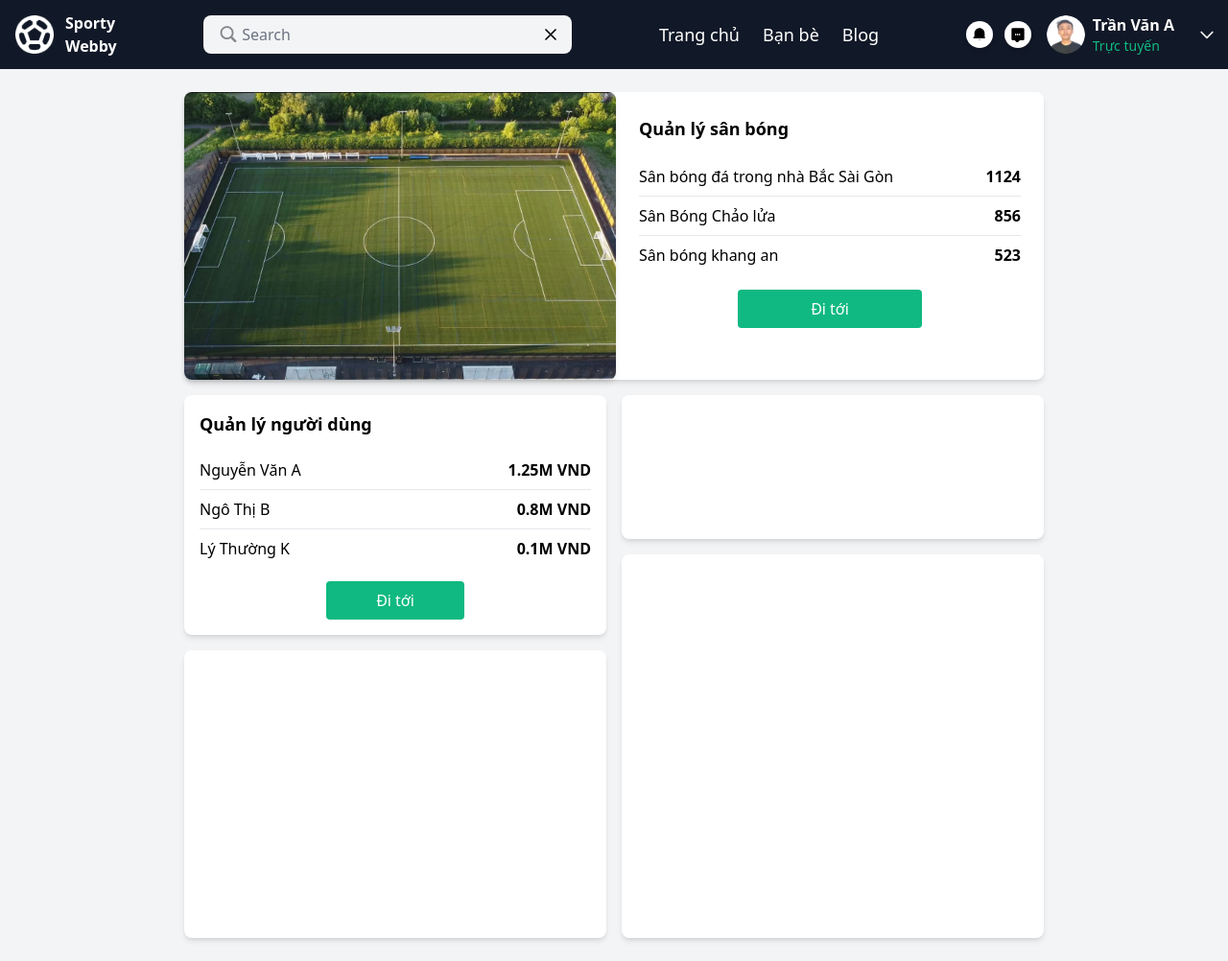
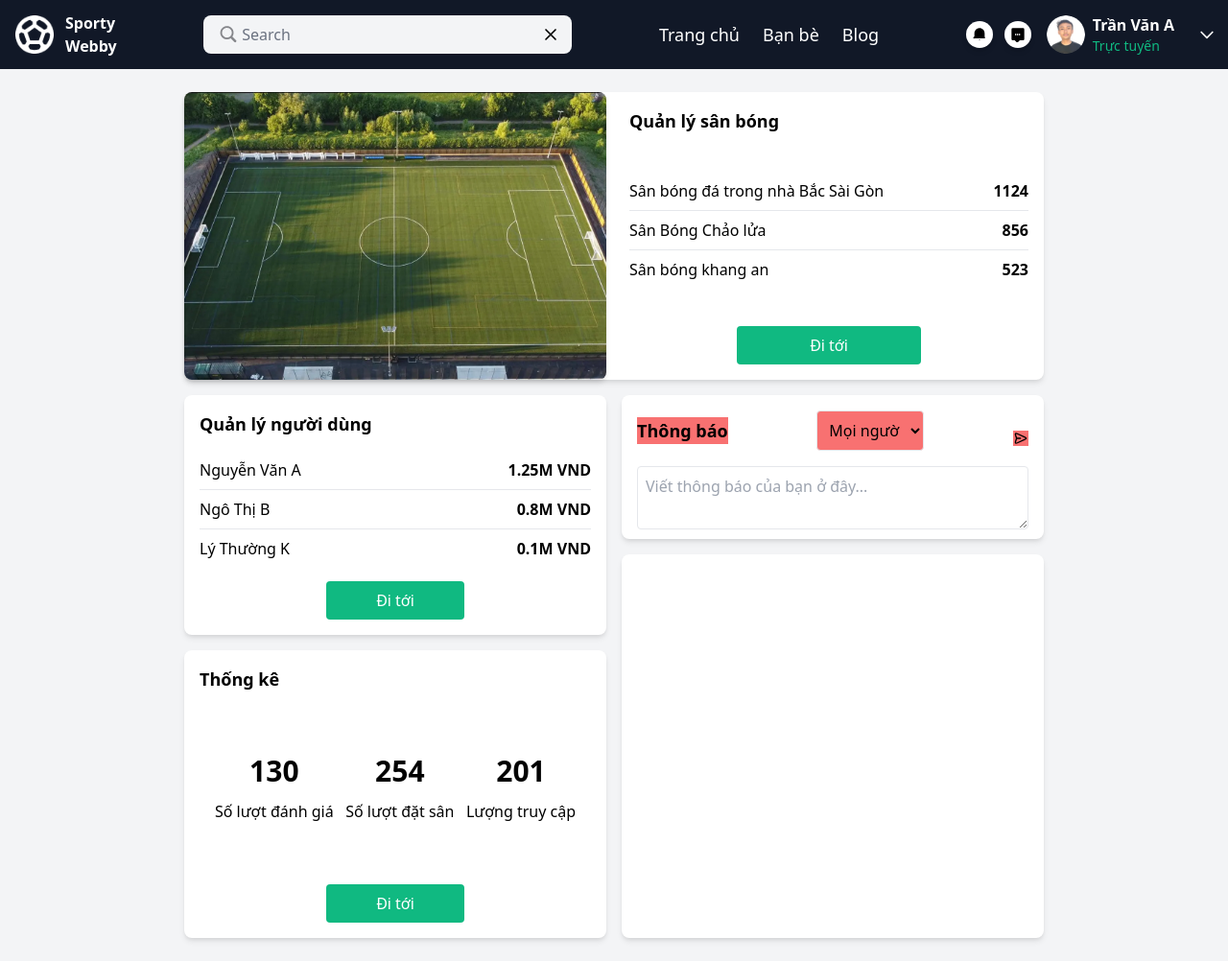
Before and after one commit to anhkhoa2174/Integration-Project, a Flask app: page /dashboard in a window 1280 px wide. Shown: the whole page at 96% size. Run offline with Flask 3, Linux system fonts and the light colour scheme; some libraries are stand-ins or nearby versions.

Commit message:
update dashboard

```diff
--- a/react-webpack/public/backend/templates/administrator/dashboard.html
+++ b/react-webpack/public/backend/templates/administrator/dashboard.html
@@ -27,7 +27,7 @@
         <div class="flex flex-col gap-4">
           <div class="flex rounded-lg shadow-md bg-white" style="height: 300px">
             <!-- Field Image -->
-            <div class="flex" style="width: 450px">
+            <div class="flex w-1/2 pr-2">
               <img
                 src="{{ url_for('static', filename='images/administrator/football_field.png') }}"
                 alt="Soccer Field"
@@ -35,8 +35,8 @@
               />
             </div>
             <!-- Field Management -->
-            <div class="flex-1 p-6">
-              <h2 class="text-lg font-semibold mb-4">Quản lý sân bóng</h2>
+            <div class="flex-1 flex flex-col justify-between p-4">
+              <h2 class="text-lg font-semibold">Quản lý sân bóng</h2>
               <ul>
                 <li class="flex justify-between py-2 border-b">
                   <span>Sân bóng đá trong nhà Bắc Sài Gòn</span>
@@ -52,7 +52,7 @@
                 </li>
               </ul>
               <button
-                class="mt-4 w-48 bg-green-500 text-white py-2 rounded hover:bg-green-600 mx-auto block"
+                class="w-48 bg-green-500 text-white py-2 rounded hover:bg-green-600 mx-auto block"
               >
                 Đi tới
               </button>
@@ -63,7 +63,7 @@
             <div class="flex flex-col w-1/2 gap-4 bg-gray-100">
               <!-- User Management -->
               <div
-                class="flex flex-col p-4 rounded-lg shadow-md bg-white justify-between"
+                class="flex flex-col justify-between p-4 rounded-lg shadow-md bg-white"
                 style="height: 250px"
               >
                 <h2 class="text-lg font-semibold">Quản lý người dùng</h2>
@@ -90,20 +90,64 @@
 
               <!-- Statistic -->
               <div
-                class="p-4 rounded-lg shadow-md bg-white"
+                class="flex flex-col justify-between p-4 rounded-lg shadow-md bg-white"
                 style="height: 300px"
-              ></div>
+              >
+                <h2 class="text-lg font-semibold">Thống kê</h2>
+                <div class="flex flex-row justify-between w-full px-4">
+                  <div class="flex flex-col items-center">
+                    <span class="font-bold text-3xl mb-3">130</span>
+                    <span>Số lượt đánh giá</span>
+                  </div>
+                  <div class="flex flex-col items-center">
+                    <span class="font-bold text-3xl mb-3">254</span>
+                    <span>Số lượt đặt sân</span>
+                  </div>
+                  <div class="flex flex-col items-center">
+                    <span class="font-bold text-3xl mb-3">201</span>
+                    <span>Lượng truy cập</span>
+                  </div>
+                </div>
+                <button
+                  class="w-36 bg-green-500 text-white py-2 rounded hover:bg-green-600 mx-auto block"
+                >
+                  Đi tới
+                </button>
+              </div>
             </div>
 
             <!-- Right Section -->
             <div class="flex flex-col w-1/2 gap-4 bg-gray-100">
-              <!-- -->
+              <!-- Notification -->
               <div
                 class="p-4 rounded-lg shadow-md bg-white"
                 style="height: 150px"
-              ></div>
+              >
+                <div class="flex flex-row justify-between items-center">
+                  <h2 class="text-lg font-semibold mb-4 bg-red-400">
+                    Thông báo
+                  </h2>
+                  <select class="w-28 p-2 border rounded mb-4 bg-red-400">
+                    <option>Mọi người</option>
+                    <option>Người chơi</option>
+                    <option>Chủ sân</option>
+                    <option>Quản trị viên</option>
+                  </select>
+                  <div class="icon w-4 h-4 bg-red-400">
+                    <img
+                      src="{{ url_for('static', filename='images/administrator/icon_send.svg') }}"
+                      alt="Send Icon"
+                      class="w-full h-full object-contain"
+                    />
+                  </div>
+                </div>
+                <textarea
+                  class="w-full p-2 border rounded"
+                  placeholder="Viết thông báo của bạn ở đây..."
+                ></textarea>
+              </div>
 
-              <!-- -->
+              <!-- Transaction History -->
               <div
                 class="p-4 rounded-lg shadow-md bg-white"
                 style="height: 400px"
```
Also changed, not shown: react-webpack/public/backend/static/images/administrator/icon_send.svg (added).
